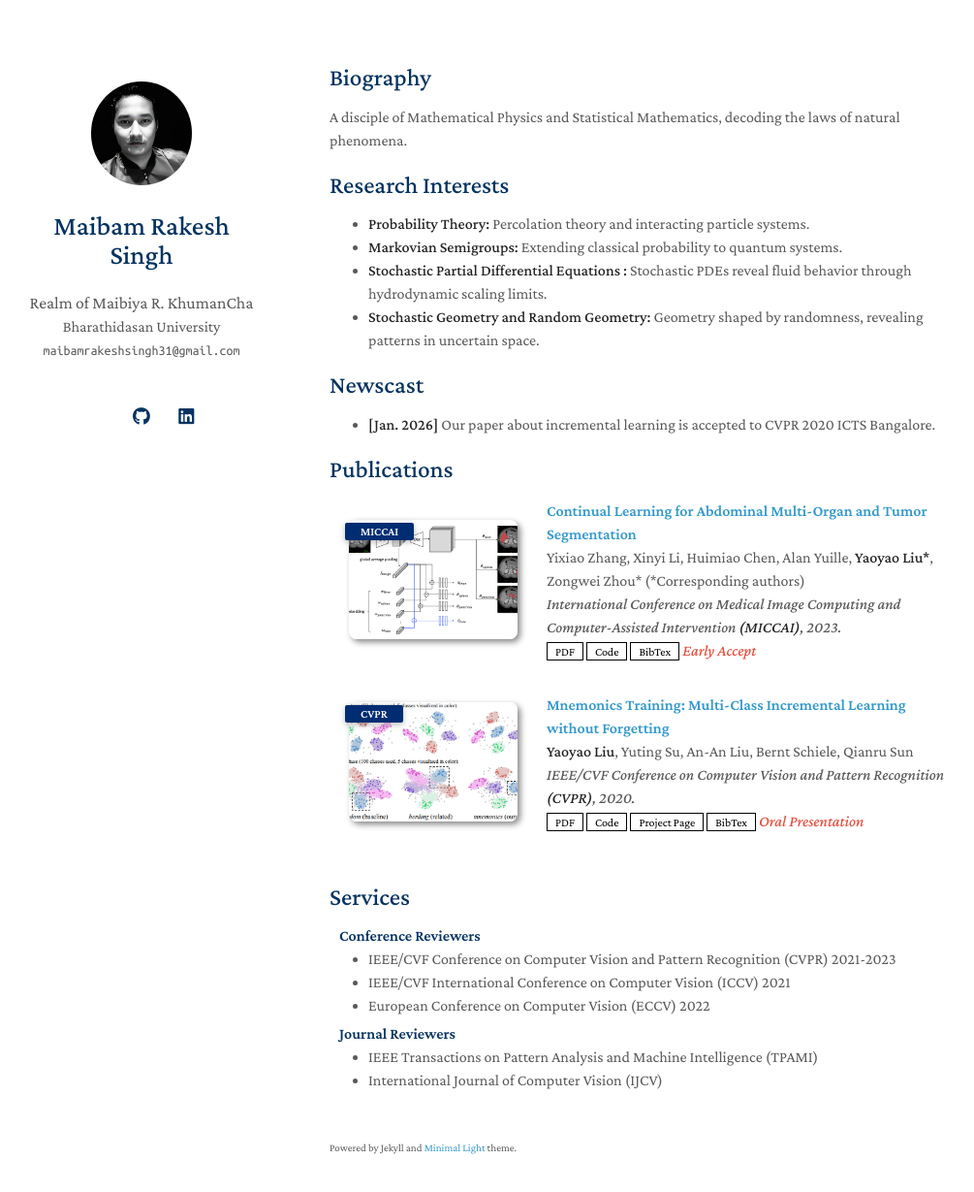
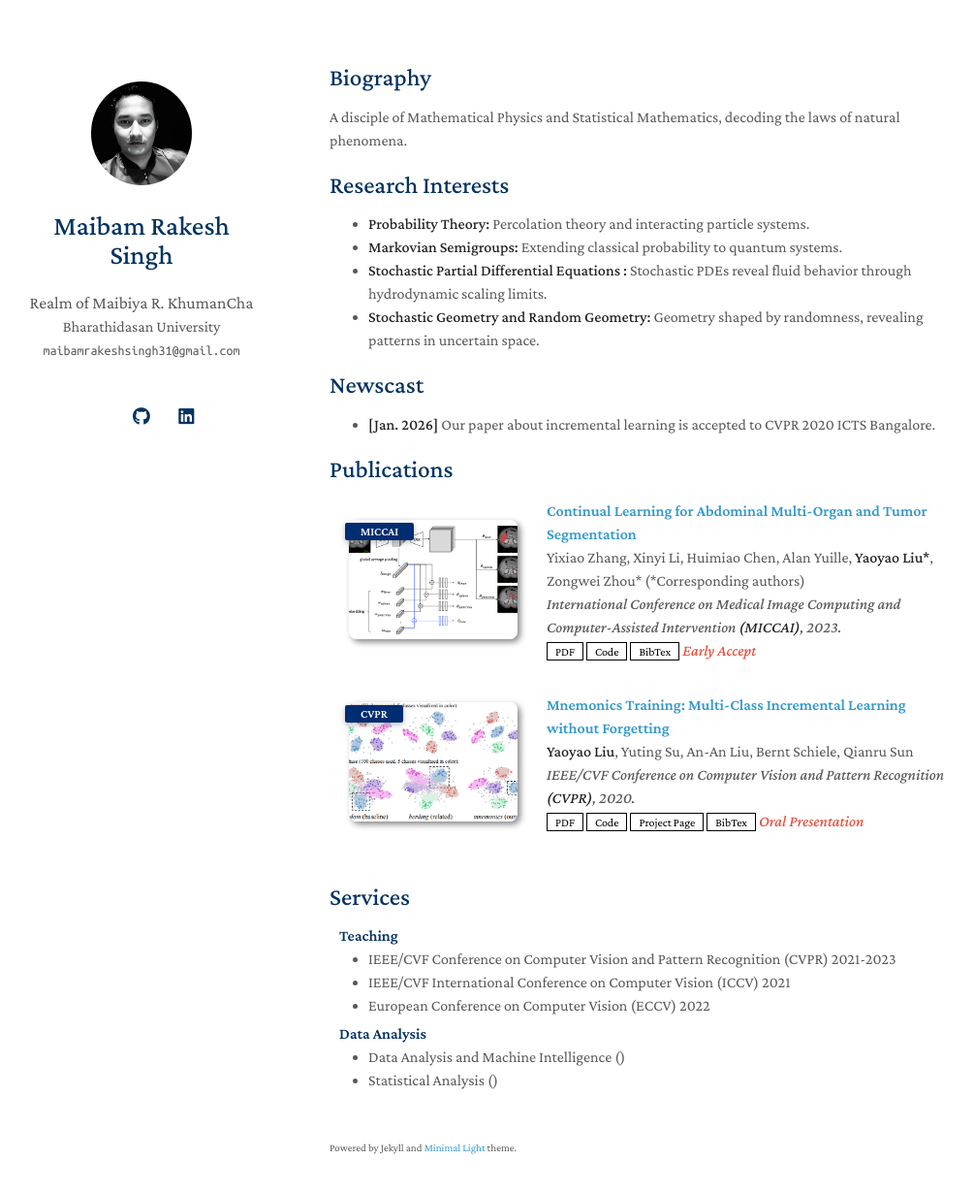
Before and after one commit to maibamrakeshsingh/maibamrkh.github.io, a Jekyll site: the page built from index.md, in a window 1280 px wide and 1264 px high. Shown: the top 1229 px of the window at 97% size, without its empty margins (130-1135 px from the left). Built offline with Jekyll 4.4.1, drawn with Linux system fonts in a browser that asks for light colours; a style sheet for code colours, icons or effects is not loaded; our own code applies the rules of GitHub Pages for plain Markdown files.

Commit message:
Update services.md

```diff
--- a/_includes/services.md
+++ b/_includes/services.md
@@ -1,6 +1,6 @@
 ## Services
 
-<h4 style="margin:0 10px 0;">Conference Reviewers</h4>
+<h4 style="margin:0 10px 0;">Teaching</h4>
 
 <ul style="margin:0 0 5px;">
   <li><a href="http://cvpr2023.thecvf.com/"><autocolor>IEEE/CVF Conference on Computer Vision and Pattern Recognition (CVPR) 2021-2023</autocolor></a></li>
@@ -8,9 +8,9 @@
   <li><a href="https://eccv2022.ecva.net/"><autocolor>European Conference on Computer Vision (ECCV) 2022</autocolor></a></li>
 </ul>
 
-<h4 style="margin:0 10px 0;">Journal Reviewers</h4>
+<h4 style="margin:0 10px 0;">Data Analysis</h4>
 
 <ul style="margin:0 0 20px;">
-  <li><a href="https://www.computer.org/csdl/journal/tp"><autocolor>IEEE Transactions on Pattern Analysis and Machine Intelligence (TPAMI)</autocolor></a></li>
-  <li><a href="https://www.springer.com/journal/11263"><autocolor>International Journal of Computer Vision (IJCV)</autocolor></a></li>
+  <li><a href="https://www.computer.org/csdl/journal/tp"><autocolor>Data Analysis and Machine Intelligence ()</autocolor></a></li>
+  <li><a href="https://www.springer.com/journal/11263"><autocolor>Statistical Analysis ()</autocolor></a></li>
 </ul>
```
